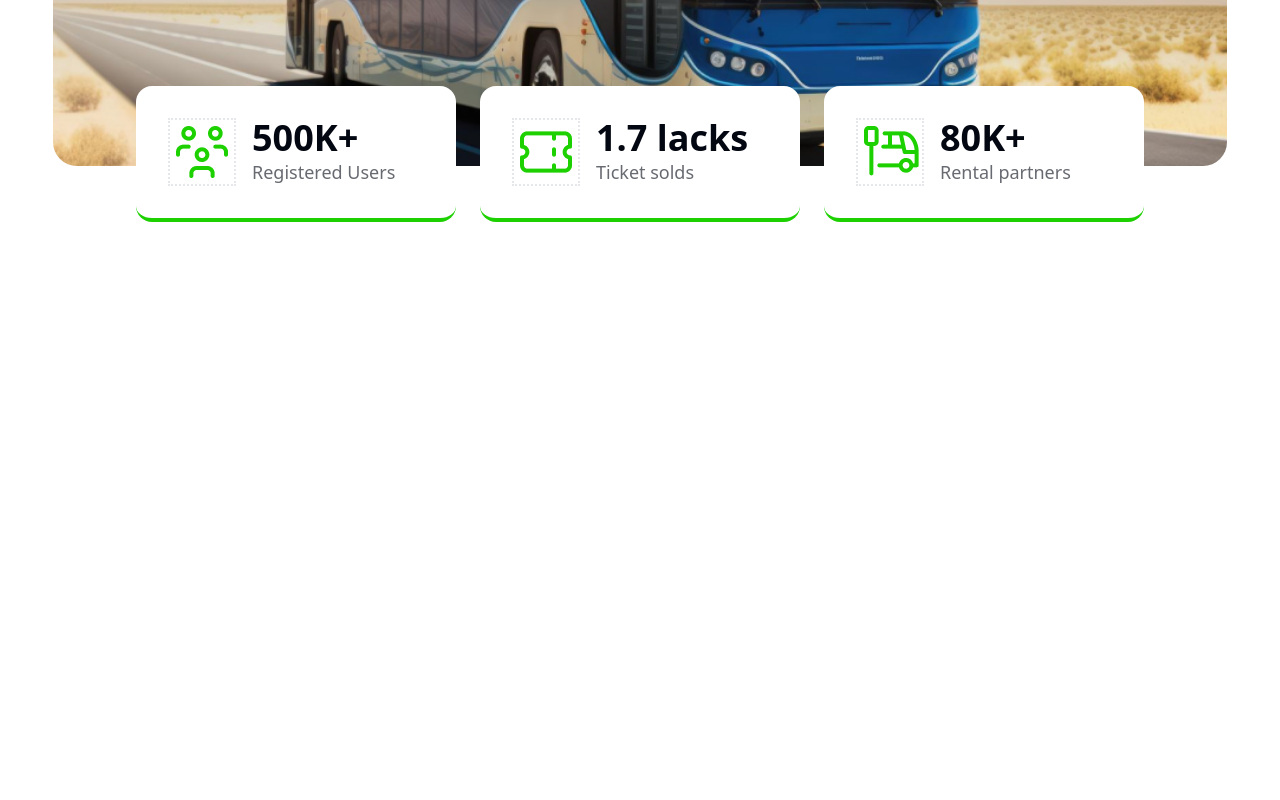
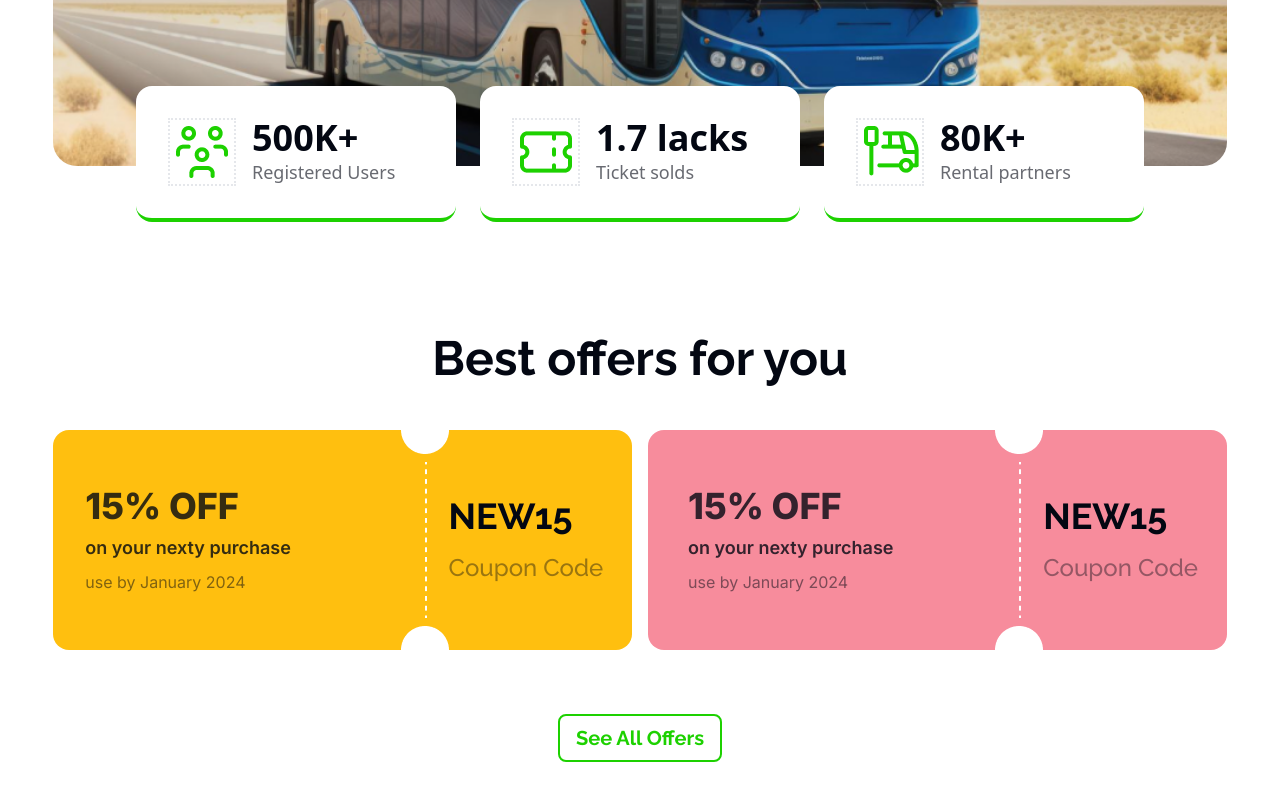
Before and after one commit to SabbirHossain-28/batch9-fifth-assignment, a plain HTML site: page index.html in a window 1280 px wide. Shown: the part 592-1392 px from the top of the page. Before the commit the page ends 926 px from the top, so only its background shows below. Drawn offline with nearby package versions, Linux system fonts and the light colour scheme.

Commit message:
create offer coupon card section

```diff
--- a/index.html
+++ b/index.html
@@ -35,6 +35,7 @@
   </script>
 <body>
     <head>
+        <!-- Navbar section start -->
         <nav class="w-11/12 mx-auto font-raleway mb-8">
             <div class="navbar bg-base-100">
                 <div class="navbar-start">
@@ -67,6 +68,9 @@
                 </div>
               </div>
         </nav>
+        <!-- Navbar section end -->
+
+        <!-- Banner section start -->
         <section class="banner w-11/12 mx-auto">
             <div class="hero rounded-3xl h-[650px]" style="background-image: url(./images/banner.png);">
                 <div class=" bg-opacity-60"></div>
@@ -109,9 +113,49 @@
                     </div>
               </div>
         </section>
+        <!-- Banner section end -->
     </head>
     <main>
-
+        <!-- Offer section start -->
+        <section class="offer-section w-11/12 mx-auto mb-28">
+            <section class="offer-title ">
+                <h2 class="text-[#030712] text-5xl font-bold font-raleway text-center mb-12">Best offers for you</h2>
+            </section>
+            <section class="offer-card mb-16 flex flex-col lg:flex-row gap-4">
+                <div class="coupon-car1 w-1/2 flex bg-[#FFBF0F] rounded-2xl">
+                    <div class="space-y-2 font-inter w-3/5 flex flex-col justify-center pl-8">
+                        <h3 class="text-[#030712CC] text-4xl font-extrabold">15% OFF</h3>
+                        <p class="text-[#030712CC] text-lg font-semibold">on your nexty purchase</p>
+                        <p class="text-[#03071280]">use by January 2024</p>
+                    </div>
+                    <div>
+                        <img src="./images/cupon-devider.png" alt="">
+                    </div>
+                    <div class="space-y-4 font-raleway flex flex-col justify-center">
+                        <h3 class="text-[#030712] text-4xl font-bold">NEW15</h3>
+                        <p class="text-[#03071266] text-2xl font-medium">Coupon Code</p>
+                    </div>
+                </div>
+                <div class="coupon-car2 w-1/2 flex bg-[#F78C9C] rounded-2xl">
+                    <div class="space-y-2 font-inter w-3/5 flex flex-col justify-center pl-10">
+                        <h3 class="text-[#030712CC] text-4xl font-extrabold">15% OFF</h3>
+                        <p class="text-[#030712CC] text-lg font-semibold">on your nexty purchase</p>
+                        <p class="text-[#03071280]">use by January 2024</p>
+                    </div>
+                    <div>
+                        <img src="./images/cupon-devider.png" alt="">
+                    </div>
+                    <div class="space-y-4 font-raleway flex flex-col justify-center">
+                        <h3 class="text-[#030712] text-4xl font-bold">NEW15</h3>
+                        <p class="text-[#03071266] text-2xl font-medium">Coupon Code</p>
+                    </div>
+                </div>
+            </section>
+            <section class="offer-btn text-center">
+                <button class="btn btn-ghost text-main-green border-2 border-main-green font-raleway text-xl font-bold">See All Offers</button>
+            </section>
+        </section>
+        <!-- Offer section end -->
     </main>
     <footer>
 
```
